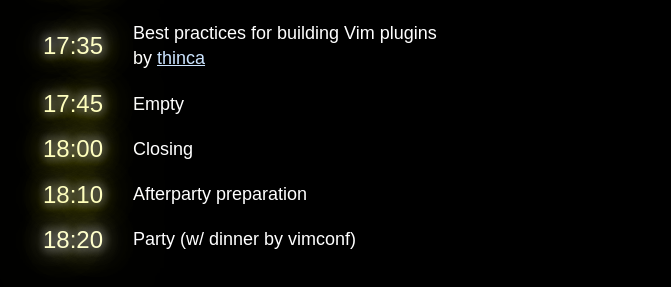
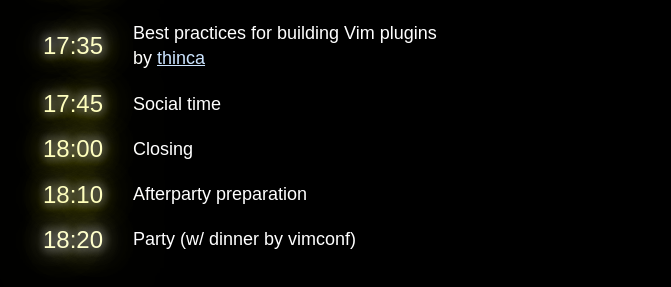
Before and after one commit to vim-jp/vimconf.org, a Jekyll site: the page built from 2016/en.html, in a window 1280 px wide and 900 px high, scrolled down 2120 px. Shown: the part 166-453 px from the top of the window, without its empty margins (227-898 px from the left). Built offline with Jekyll 4.4.1, drawn with Linux system fonts in a browser that asks for light colours; some web fonts are replaced.

Commit message:
Update timetable

```diff
--- a/_data/2016/timetable.yml
+++ b/_data/2016/timetable.yml
@@ -123,8 +123,8 @@
     video:
 
 - start: "17:45"
-  title: Empty
-  title-i18n: 未定
+  title: Social time
+  title-i18n: 予備
 
 - start: "18:00"
   title: Closing
```
